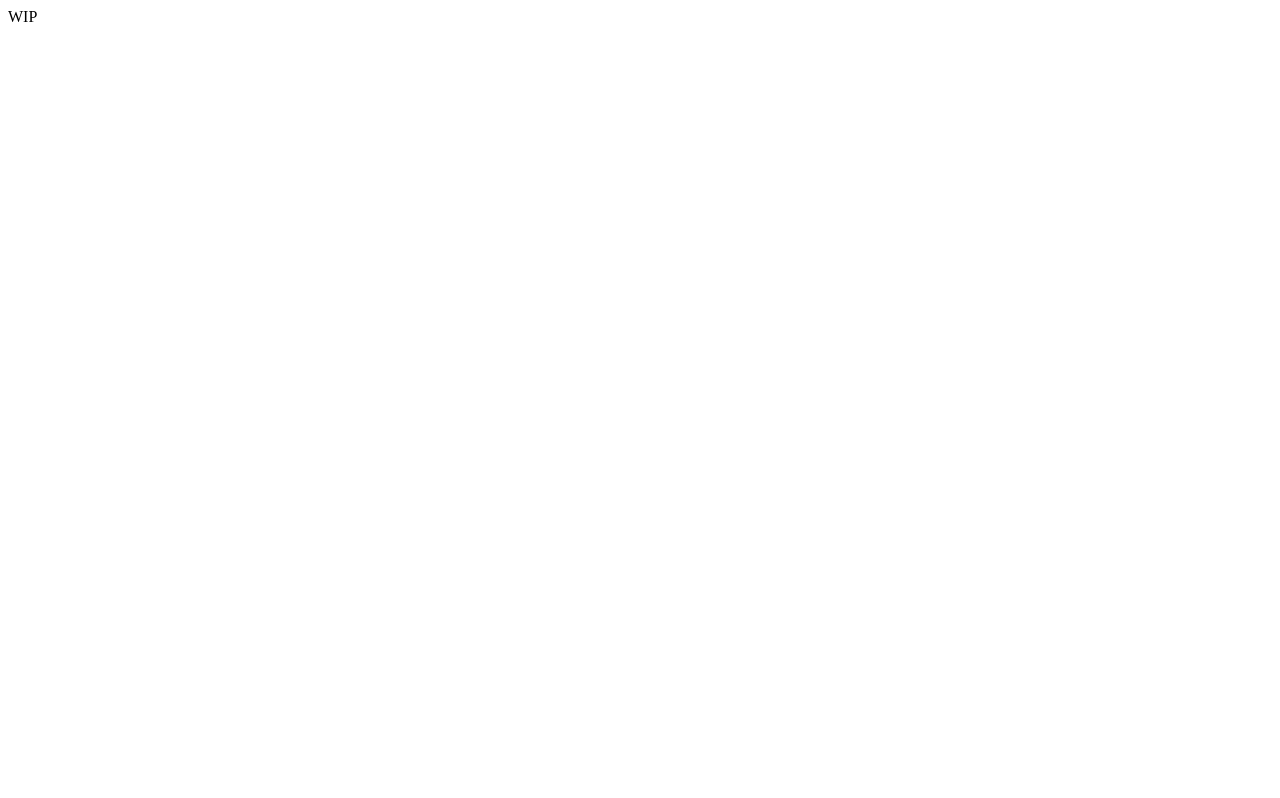
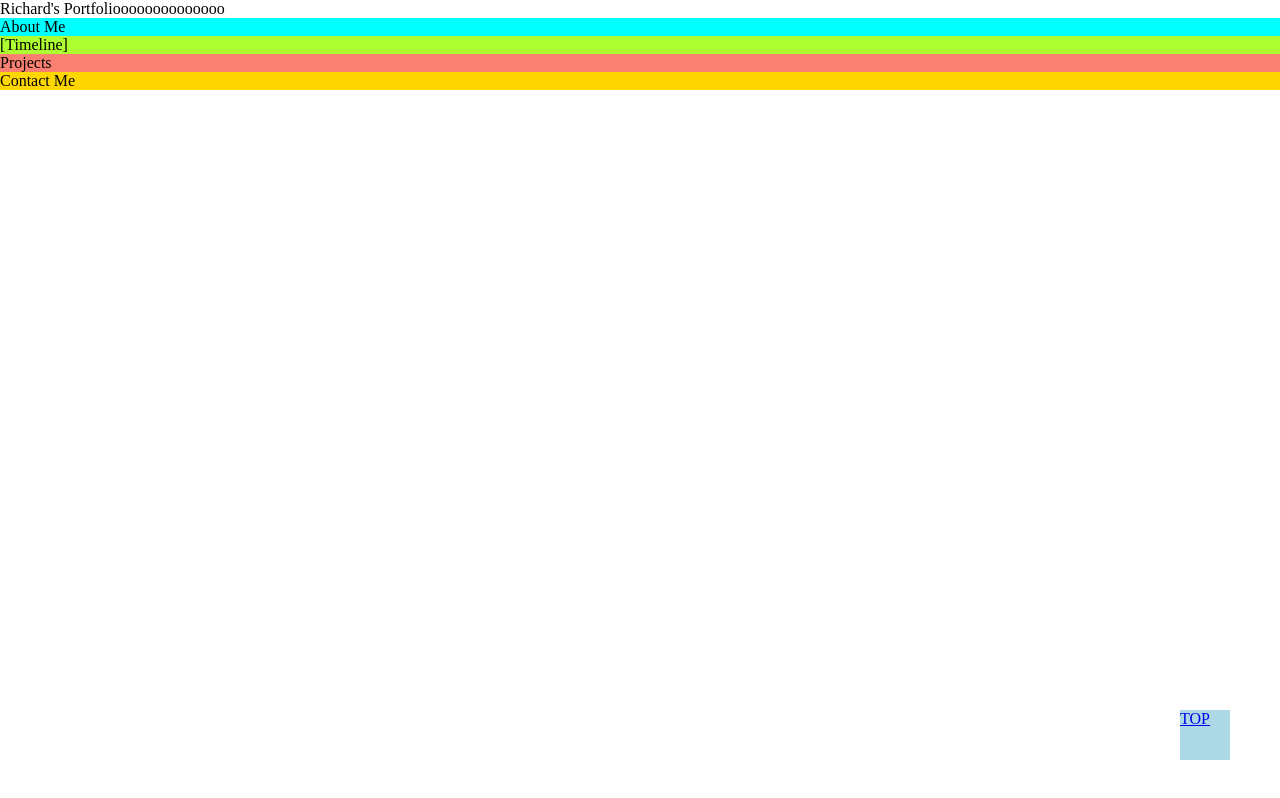
Before and after one commit to RichardAPena/richardapena.github.io, a plain HTML site: page index.html in a window 1280 px wide. Drawn offline with Linux system fonts and the light colour scheme.

Commit message:
basic stuff

```diff
--- a/index.html
+++ b/index.html
@@ -1,3 +1,48 @@
-<div>
-    WIP
-</div>
+<!DOCTYPE html>
+<html lang="en">
+
+<head>
+<meta charset="UTF-8"/>
+<meta http-equiv="X-UA-Compatible" content="ie=edge"/>
+<meta name="viewport" content="width=device-width, initial-scale=1.0"/>
+<title>Richard's Portfolio</title>
+<link rel="stylesheet" href="styles/main.css">
+<!-- <link rel="stylesheet" href=""> -->
+</head>
+
+<!--
+    TODO:
+    Add navigation and a button to go to the top
+
+    Layout:
+    Introduction
+    Timeline
+    Projects
+    Contact Me
+ -->
+<body>
+    <!-- Top of Page -->
+    <div>
+        Richard's Portfolioooooooooooooo
+    </div>
+
+    <div class="introduction">
+        About Me
+    </div>
+
+    <div class="timeline">
+        [Timeline]
+    </div>
+
+    <div class="projects">
+        Projects
+    </div>
+
+    <div class="contact">
+        Contact Me
+    </div>
+
+    <a href="#" class="gotopbtn">TOP</a>
+</body>
+
+</html>
--- /dev/null
+++ b/styles/main.css
@@ -0,0 +1,39 @@
+body {
+    /* display: grid;
+    grid-template-rows: 14rem auto 6rem;
+    grid-template-columns: 3fr 3fr 1fr; */
+
+    margin: 0;
+    padding: 0;
+    /* font-size: 90%; */
+}
+
+.introduction {
+    background-color: aqua;
+}
+
+.timeline {
+    background-color: greenyellow;
+}
+
+.projects {
+    background-color: salmon;
+}
+
+.contact {
+    background-color: gold;
+}
+
+.gotopbtn {
+    position: fixed;
+    width: 50px;
+    height: 50px;
+    background-color: lightblue;
+    bottom: 40px;
+    right: 50px;
+}
+
+section {
+    width: 100%;
+    height: 300vh;
+}
```
Also changed, not shown: js/main.js (added).
